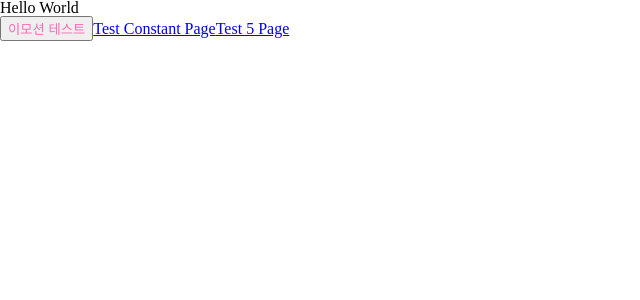
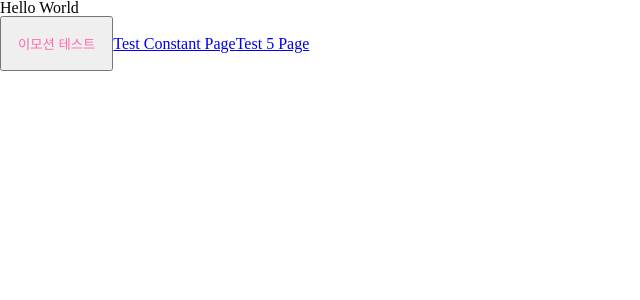
Before and after one commit to dnd-side-project/dnd-10th-4-frontend, a React (Vite) app: page / in a window 1280 px wide. Shown: the top 300 px of the page, without its empty margins (0-640 px from the left). Built offline with nearby package versions, Linux system fonts and the light colour scheme.

Commit message:
📦 Chore: clsx 적용

```diff
--- a/package.json
+++ b/package.json
@@ -18,6 +18,7 @@
     "@hookform/resolvers": "^3.3.4",
     "@tanstack/react-query": "^5.17.12",
     "axios": "^1.6.5",
+    "clsx": "^2.1.0",
     "react": "^18.2.0",
     "react-dom": "^18.2.0",
     "react-hook-form": "^7.49.3",
--- a/src/App.tsx
+++ b/src/App.tsx
@@ -6,7 +6,7 @@ function App() {
   return (
     <>
       <h1>Hello World</h1>
-      <EmotionTestButton>이모션 테스트</EmotionTestButton>
+      <EmotionTestButton size="small">이모션 테스트</EmotionTestButton>
       <Link to={ROUTER_PATHS.TEST_CONSTANT}>Test Constant Page</Link>
       <Link to={ROUTER_PATHS.TEST_VARIABLE('5')}>Test 5 Page</Link>
       <Outlet />
--- a/src/components/EmotionTestButton.tsx
+++ b/src/components/EmotionTestButton.tsx
@@ -2,13 +2,19 @@
 
 import React from 'react';
 import { css } from '@emotion/react';
+import clsx from 'clsx';
 
 interface EmotionTestButtonProps
   extends React.ButtonHTMLAttributes<HTMLButtonElement> {
   children?: React.ReactNode;
+  size?: 'small' | 'medium' | 'large';
 }
 
-const EmotionTestButton = ({ children, ...props }: EmotionTestButtonProps) => {
+const EmotionTestButton = ({
+  children,
+  size,
+  ...props
+}: EmotionTestButtonProps) => {
   return (
     <button
       {...props}
@@ -17,6 +23,11 @@ const EmotionTestButton = ({ children, ...props }: EmotionTestButtonProps) => {
         '&:hover': {
           color: 'blue',
         },
+        padding: clsx({
+          '1rem': size === 'small',
+          '2rem': size === 'medium',
+          '3rem': size === 'large',
+        }),
       })}
     >
       {children}
```
Also changed, not shown: 1 other file (tests, documents, lock files or other folders).
